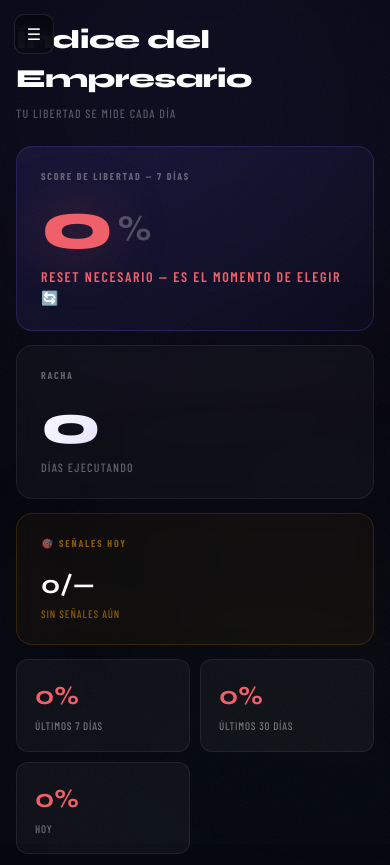
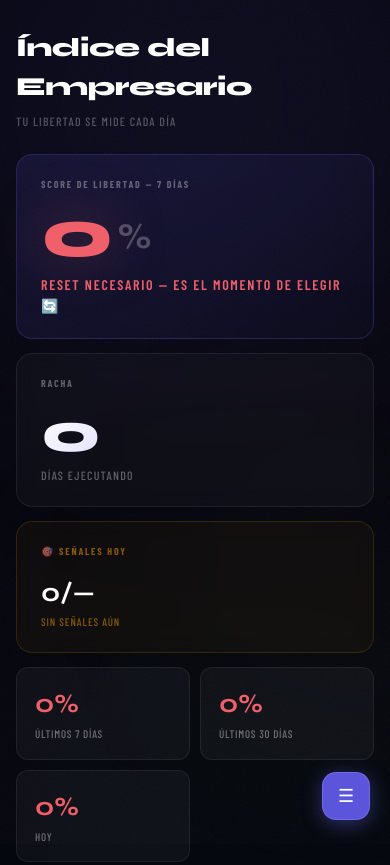
Before and after one commit to edugarayush/IRP, a plain HTML site: page index.html in a window 390 px wide. Shown: the top 865 px of the page. Drawn offline with nearby package versions, Linux system fonts and the light colour scheme; a web font is replaced by a local one.

Commit message:
Add files via upload

```diff
--- a/index.html
+++ b/index.html
@@ -183,12 +183,12 @@ select.mini{padding:4px 7px;font-size:11px;border-radius:6px;border-color:rgba(2
 .modal input{width:100%;margin-bottom:14px}
 
 /* MOBILE */
-.menu-toggle{display:none;position:fixed;top:14px;left:14px;z-index:30;width:40px;height:40px;background:rgba(6,6,14,0.92);border:1px solid rgba(255,255,255,0.1);border-radius:10px;cursor:pointer;align-items:center;justify-content:center;font-size:16px;color:#fff;backdrop-filter:blur(12px)}
+.menu-toggle{display:none;position:fixed;bottom:24px;right:20px;z-index:30;width:48px;height:48px;background:rgba(108,99,255,0.85);border:1px solid rgba(168,158,255,0.3);border-radius:14px;cursor:pointer;align-items:center;justify-content:center;font-size:18px;color:#fff;backdrop-filter:blur(16px);box-shadow:0 4px 20px rgba(108,99,255,0.4)}
 @media(max-width:720px){
   .menu-toggle{display:flex}
   .sidebar{transform:translateX(-100%);transition:transform .25s cubic-bezier(.4,0,.2,1)}
   .sidebar.open{transform:translateX(0);box-shadow:0 0 80px rgba(0,0,0,0.9)}
-  .content{margin-left:0;padding:20px 16px}
+  .content{margin-left:0;padding:28px 16px 90px}
   .stat-grid{grid-template-columns:1fr 1fr}
   .card-row{flex-direction:column}
   .idx-num{font-size:68px}
```
